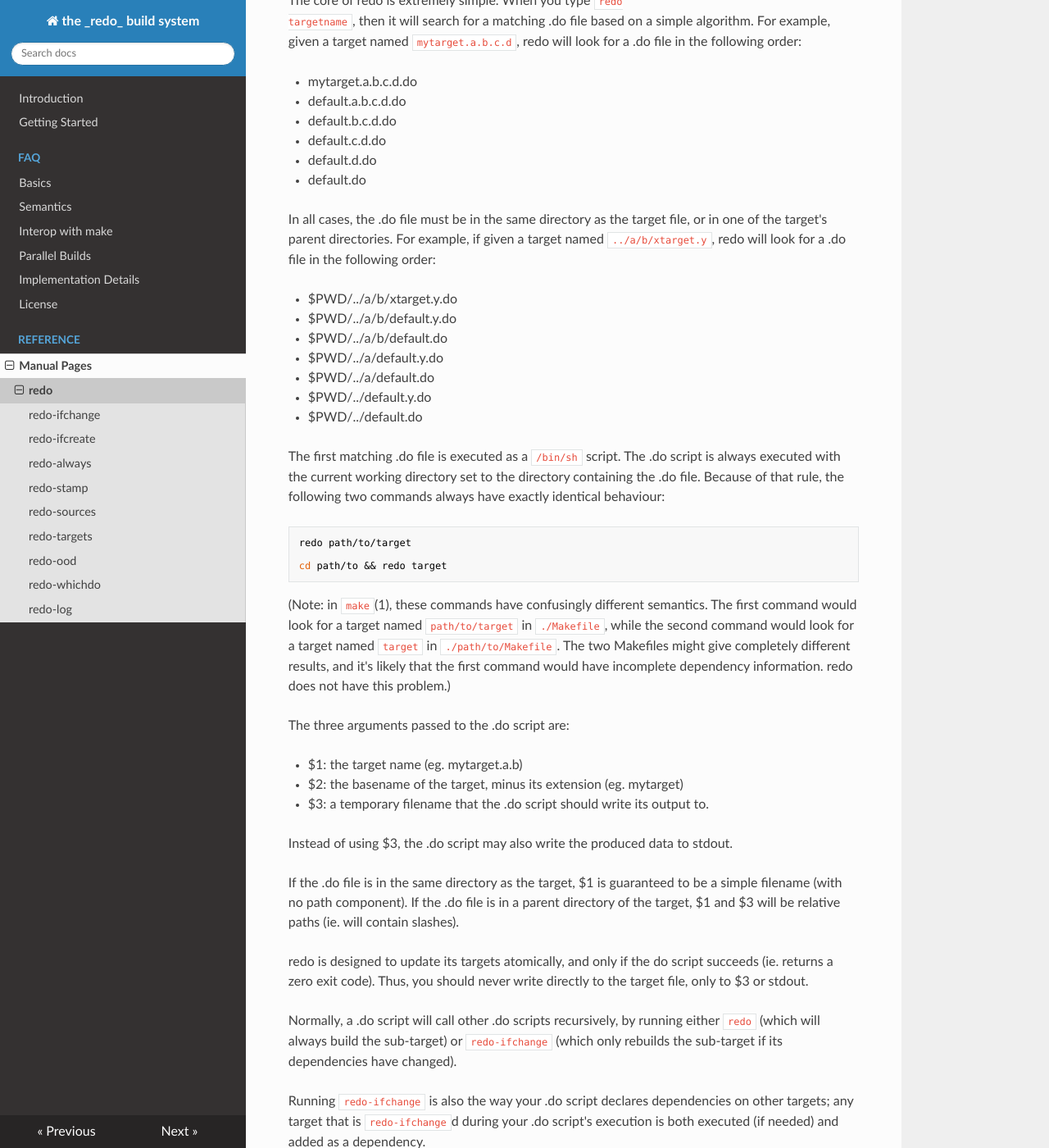
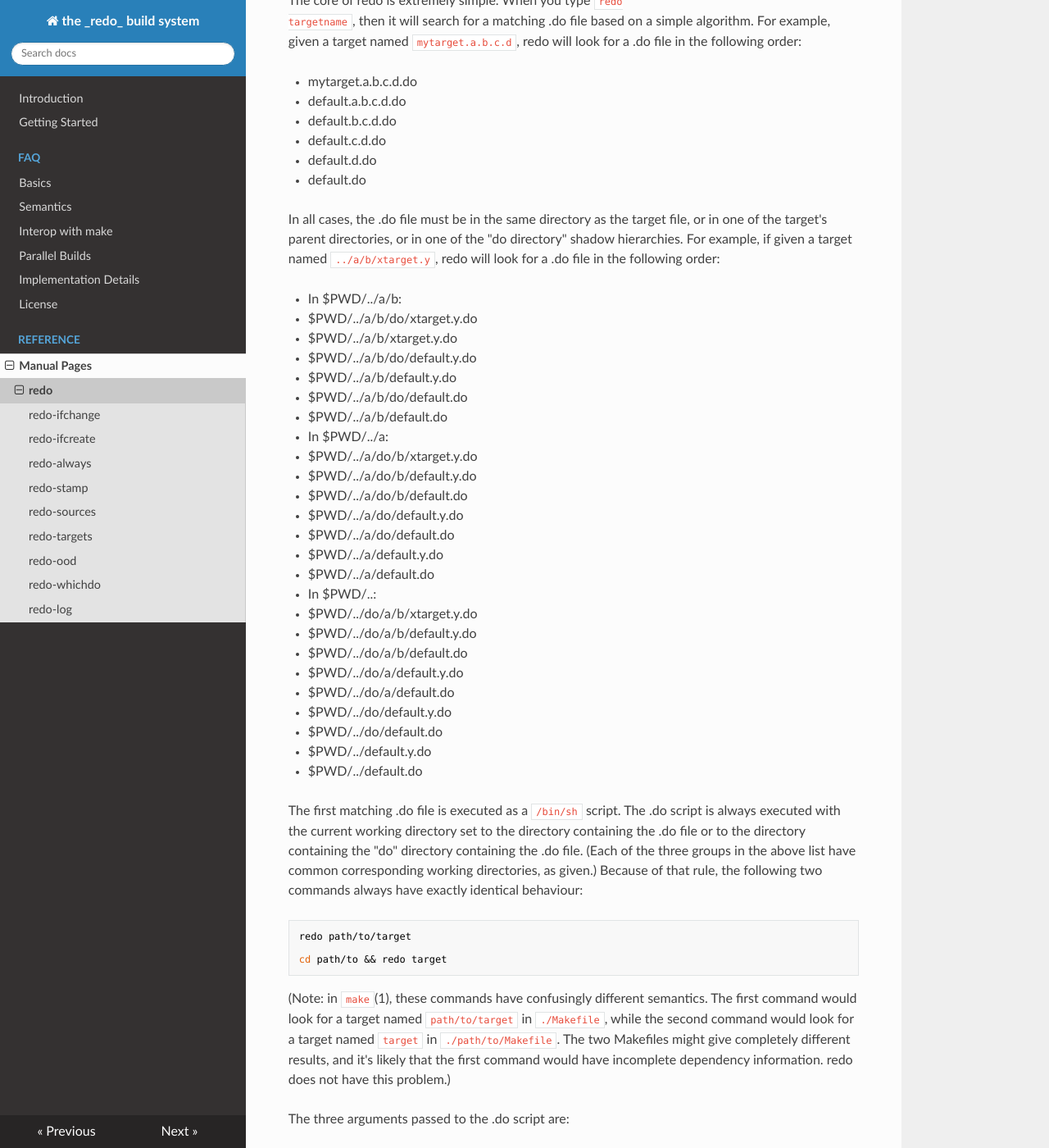
Before and after one commit to apenwarr/redo, an MkDocs documentation site: the page built from Documentation/redo.md, in a window 1280 px wide and 1400 px high, scrolled down 2302 px. Shown: the whole window at 82% size. Built offline with MkDocs 1.6.1, drawn with Linux system fonts in a browser that asks for light colours; nearby versions of some CDN libraries; old or Windows-style settings are respelled for this version of MkDocs.

Commit message:
Hierarchical dodir support
And updated Documentation

Signed-off-by: Nathaniel Wesley Filardo <nwfilardo@gmail.com>

```diff
--- a/Documentation/redo.md
+++ b/Documentation/redo.md
@@ -147,24 +147,42 @@ the following order:
 
 In all cases, the .do file must be in the same directory as
 the target file, or in one of the target's parent
-directories.  For example, if given a target named
-`../a/b/xtarget.y`, redo will look for a .do file in the
-following order:
+directories, or in one of the "do directory" shadow hierarchies.
+For example, if given a target named `../a/b/xtarget.y`,
+redo will look for a .do file in the following order:
 
-- $PWD/../a/b/xtarget.y.do
-- $PWD/../a/b/default.y.do
-- $PWD/../a/b/default.do
-- $PWD/../a/default.y.do
-- $PWD/../a/default.do
-- $PWD/../default.y.do
-- $PWD/../default.do
+- In $PWD/../a/b:
+  - $PWD/../a/b/do/xtarget.y.do
+  - $PWD/../a/b/xtarget.y.do
+  - $PWD/../a/b/do/default.y.do
+  - $PWD/../a/b/default.y.do
+  - $PWD/../a/b/do/default.do
+  - $PWD/../a/b/default.do
+- In $PWD/../a:
+  - $PWD/../a/do/b/xtarget.y.do
+  - $PWD/../a/do/b/default.y.do
+  - $PWD/../a/do/b/default.do
+  - $PWD/../a/do/default.y.do
+  - $PWD/../a/do/default.do
+  - $PWD/../a/default.y.do
+  - $PWD/../a/default.do
+- In $PWD/..:
+  - $PWD/../do/a/b/xtarget.y.do
+  - $PWD/../do/a/b/default.y.do
+  - $PWD/../do/a/b/default.do
+  - $PWD/../do/a/default.y.do
+  - $PWD/../do/a/default.do
+  - $PWD/../do/default.y.do
+  - $PWD/../do/default.do
+  - $PWD/../default.y.do
+  - $PWD/../default.do
 
-The first matching .do file is executed as a `/bin/sh`
-script.  The .do script is always executed with the current
-working directory set to the directory containing the .do
-file.  Because of that rule, the
-following two commands always have exactly identical
-behaviour:
+The first matching .do file is executed as a `/bin/sh` script.  The .do script
+is always executed with the current working directory set to the directory
+containing the .do file or to the directory containing the "do" directory
+containing the .do file.  (Each of the three groups in the above list have
+common corresponding working directories, as given.) Because of that rule, the
+following two commands always have exactly identical behaviour:
 
     redo path/to/target
 
```
Also changed, not shown: paths.py (+26 -5 lines).
